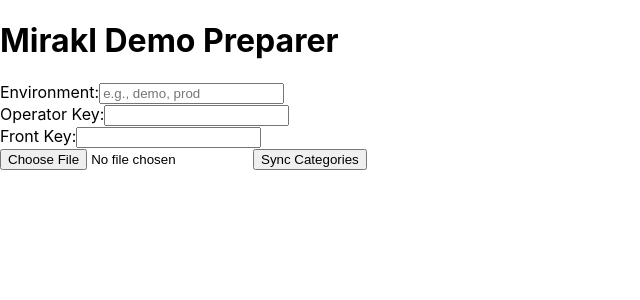
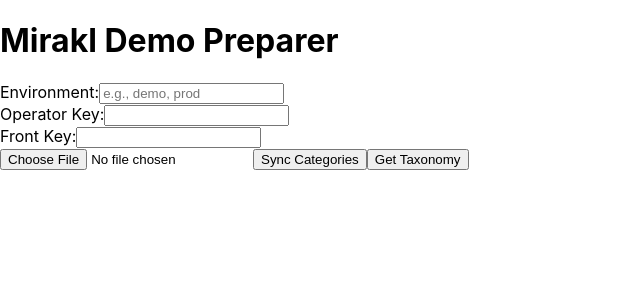
Before and after one commit to rcoelhoMirakl/mirakl-demo-preparer, a React (Create React App) app: page / in a window 1280 px wide. Shown: the top 300 px of the page, without its empty margins (0-640 px from the left). Built offline with nearby package versions, Linux system fonts and the light colour scheme.

Commit message:
Update App.js

```diff
--- a/src/App.js
+++ b/src/App.js
@@ -1,5 +1,6 @@
 import React, { useState } from 'react';
 import axios from 'axios';
+import * as XLSX from 'xlsx';
 
 function App() {
   const [environment, setEnvironment] = useState('');
@@ -29,7 +30,7 @@
         {
           headers: {
             'Accept': 'application/json',
-            'Authorization': frontKey,  // Use the Front Key here
+            'Authorization': frontKey,
           },
         }
       );
@@ -39,6 +40,48 @@
     } catch (error) {
       console.error('Error:', error);
       alert('Synchronization failed. Please check the console for details.');
+    }
+  };
+
+  const getTaxonomy = async () => {
+    if (!environment || !frontKey) {
+      alert('Please fill in all fields.');
+      return;
+    }
+
+    const apiUrl = `https://${environment}.mirakl.net`;
+
+    try {
+      const [categoriesRes, valueListsRes, attributesRes] = await Promise.all([
+        axios.get(`${apiUrl}/api/hierarchies`, {
+          headers: { 'Accept': 'application/json', 'Authorization': frontKey },
+        }),
+        axios.get(`${apiUrl}/api/values_lists`, {
+          headers: { 'Accept': 'application/json', 'Authorization': frontKey },
+        }),
+        axios.get(`${apiUrl}/api/products/attributes`, {
+          headers: { 'Accept': 'application/json', 'Authorization': frontKey },
+        }),
+      ]);
+
+      const categories = categoriesRes.data;
+      const valueLists = valueListsRes.data;
+      const attributes = attributesRes.data;
+
+      const workbook = XLSX.utils.book_new();
+      const categoriesSheet = XLSX.utils.json_to_sheet(categories);
+      const valueListsSheet = XLSX.utils.json_to_sheet(valueLists);
+      const attributesSheet = XLSX.utils.json_to_sheet(attributes);
+
+      XLSX.utils.book_append_sheet(workbook, categoriesSheet, 'Categories');
+      XLSX.utils.book_append_sheet(workbook, valueListsSheet, 'Value Lists');
+      XLSX.utils.book_append_sheet(workbook, attributesSheet, 'Attributes');
+
+      XLSX.writeFile(workbook, 'taxonomy.xlsx');
+      alert('Taxonomy file has been downloaded!');
+    } catch (error) {
+      console.error('Error:', error);
+      alert('Failed to get taxonomy data. Please check the console for details.');
     }
   };
 
@@ -65,6 +108,7 @@
       </div>
       <input type="file" onChange={handleFileChange} />
       <button onClick={synchronizeCategories}>Sync Categories</button>
+      <button onClick={getTaxonomy}>Get Taxonomy</button>
     </div>
   );
 }
```
